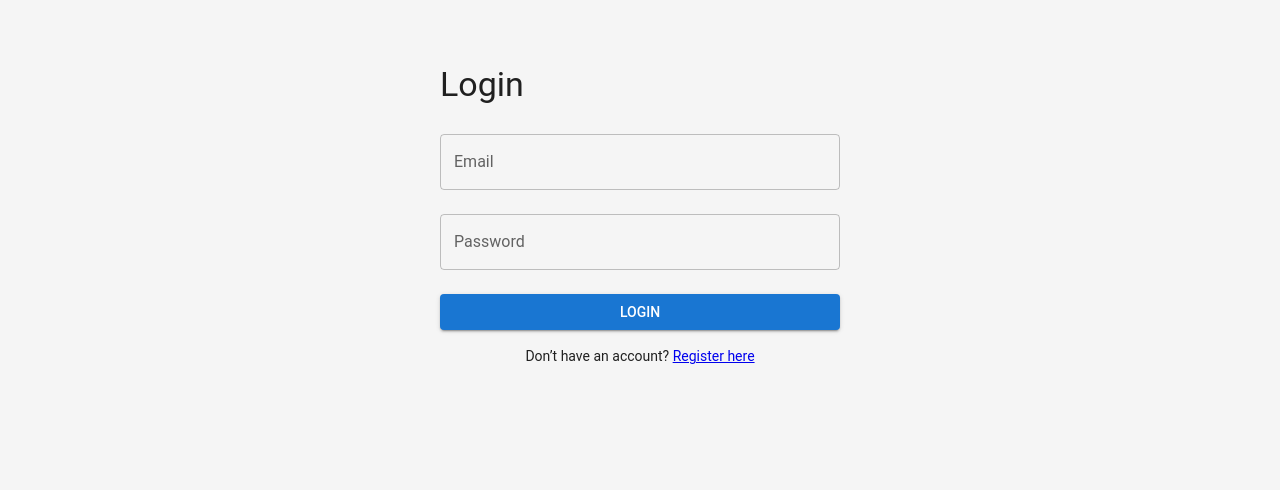
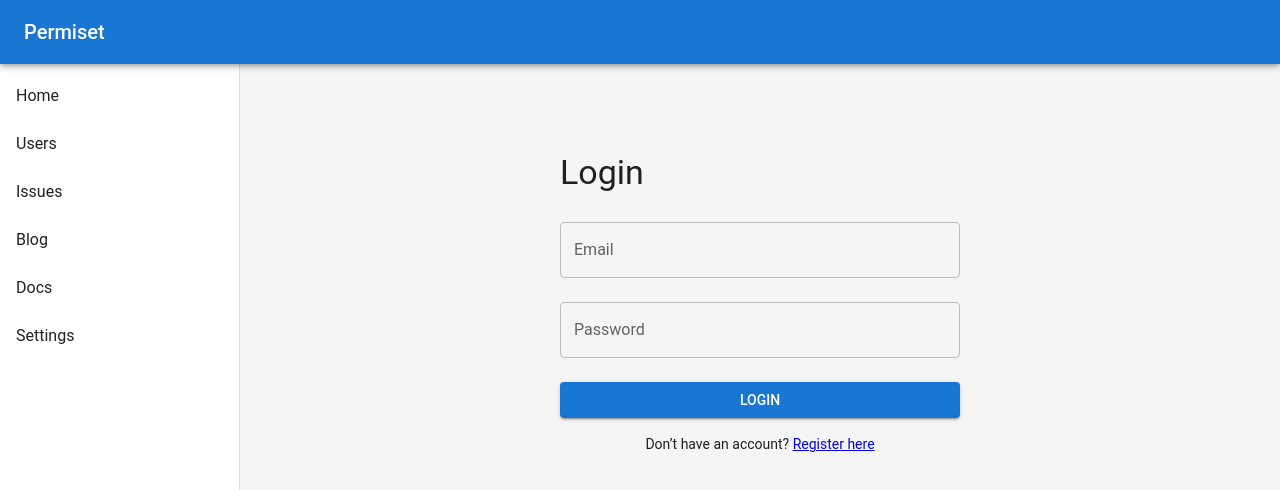
Before and after one commit to bava1/permiset, a Next.js app in the folder apps/client/: page /auth/login in a window 1280 px wide. Shown: the top 490 px of the page. Built offline with nearby package versions, Linux system fonts and the light colour scheme.

Commit message:
add main layout

```diff
--- a/apps/client/package.json
+++ b/apps/client/package.json
@@ -16,6 +16,7 @@
     "next": "^15.0.3",
     "react": "latest",
     "react-dom": "latest",
+    "react-router-dom": "^7.0.2",
     "zod": "^3.23.8"
   },
   "devDependencies": {
--- /dev/null
+++ b/apps/client/src/components/MainLayout.tsx
@@ -0,0 +1,79 @@
+import React, { ReactNode } from "react";
+import {
+  AppBar,
+  Box,
+  CssBaseline,
+  Drawer,
+  List,
+  ListItem,
+  ListItemText,
+  Toolbar,
+  Typography,
+} from "@mui/material";
+import { useRouter } from "next/router";
+
+const drawerWidth = 240;
+
+const navItems = [
+  { text: "Home", path: "/" },
+  { text: "Users", path: "/users" },
+  { text: "Issues", path: "/issues" },
+  { text: "Blog", path: "/blog" },
+  { text: "Docs", path: "/docs" },
+  { text: "Settings", path: "/setting" },
+];
+
+interface MainLayoutProps {
+  children: ReactNode; // Указываем, что MainLayout принимает детей
+}
+
+const MainLayout: React.FC<MainLayoutProps> = ({ children }) => {
+  const router = useRouter();
+
+  const handleNavigation = (path: string) => {
+    router.push(path);
+  };
+
+  return (
+    <Box sx={{ display: "flex" }}>
+      <CssBaseline />
+      <AppBar position="fixed" sx={{ zIndex: (theme) => theme.zIndex.drawer + 1 }}>
+        <Toolbar>
+          <Typography variant="h6" noWrap component="div">
+            Permiset
+          </Typography>
+        </Toolbar>
+      </AppBar>
+      <Drawer
+        variant="permanent"
+        sx={{
+          width: drawerWidth,
+          flexShrink: 0,
+          [`& .MuiDrawer-paper`]: { width: drawerWidth, boxSizing: "border-box" },
+        }}
+      >
+        <Toolbar />
+        <Box sx={{ overflow: "auto" }}>
+          <List>
+            {navItems.map((item) => (
+              <ListItem
+                button
+                key={item.text}
+                onClick={() => handleNavigation(item.path)}
+                selected={router.pathname === item.path}
+              >
+                <ListItemText primary={item.text} />
+              </ListItem>
+            ))}
+          </List>
+        </Box>
+      </Drawer>
+      <Box component="main" sx={{ flexGrow: 1, p: 3 }}>
+        <Toolbar />
+        {children}
+      </Box>
+    </Box>
+  );
+};
+
+export default MainLayout;
--- a/apps/client/src/pages/_app.tsx
+++ b/apps/client/src/pages/_app.tsx
@@ -1,14 +1,30 @@
+import { useRouter } from "next/router";
 import { AppProps } from "next/app";
+import { AuthProvider } from "../context/AuthContext";
+import MainLayout from "../components/MainLayout";
 import { ThemeProvider, CssBaseline } from "@mui/material";
 import theme from "../theme";
-import { AuthProvider } from "../context/AuthContext";
 
 export default function MyApp({ Component, pageProps }: AppProps) {
+  const router = useRouter();
+
+  // Список маршрутов для MainLayout
+  const mainLayoutRoutes = ["/", "/users", "/issues", "/blog", "/docs", "/setting"];
+
+  // Проверяем, должен ли текущий маршрут использовать MainLayout
+  const isMainLayoutRoute = mainLayoutRoutes.some((path) => router.pathname.startsWith(path));
+
   return (
     <AuthProvider>
       <ThemeProvider theme={theme}>
         <CssBaseline />
-        <Component {...pageProps} />
+        {isMainLayoutRoute ? (
+          <MainLayout>
+            <Component {...pageProps} />
+          </MainLayout>
+        ) : (
+          <Component {...pageProps} />
+        )}
       </ThemeProvider>
     </AuthProvider>
   );
```
Also changed, not shown: apps/client/src/components/ConfirmDialog.tsx (added, +50 -0 lines), apps/client/src/pages/blog.tsx (added, +8 -0 lines), apps/client/src/pages/docs.tsx (added, +8 -0 lines), apps/client/src/pages/issues.tsx (added, +8 -0 lines), apps/client/src/pages/setting.tsx (added, +8 -0 lines), apps/client/src/pages/users.tsx (+43 -3 lines), 2 other files (tests, documents, lock files or other folders).
